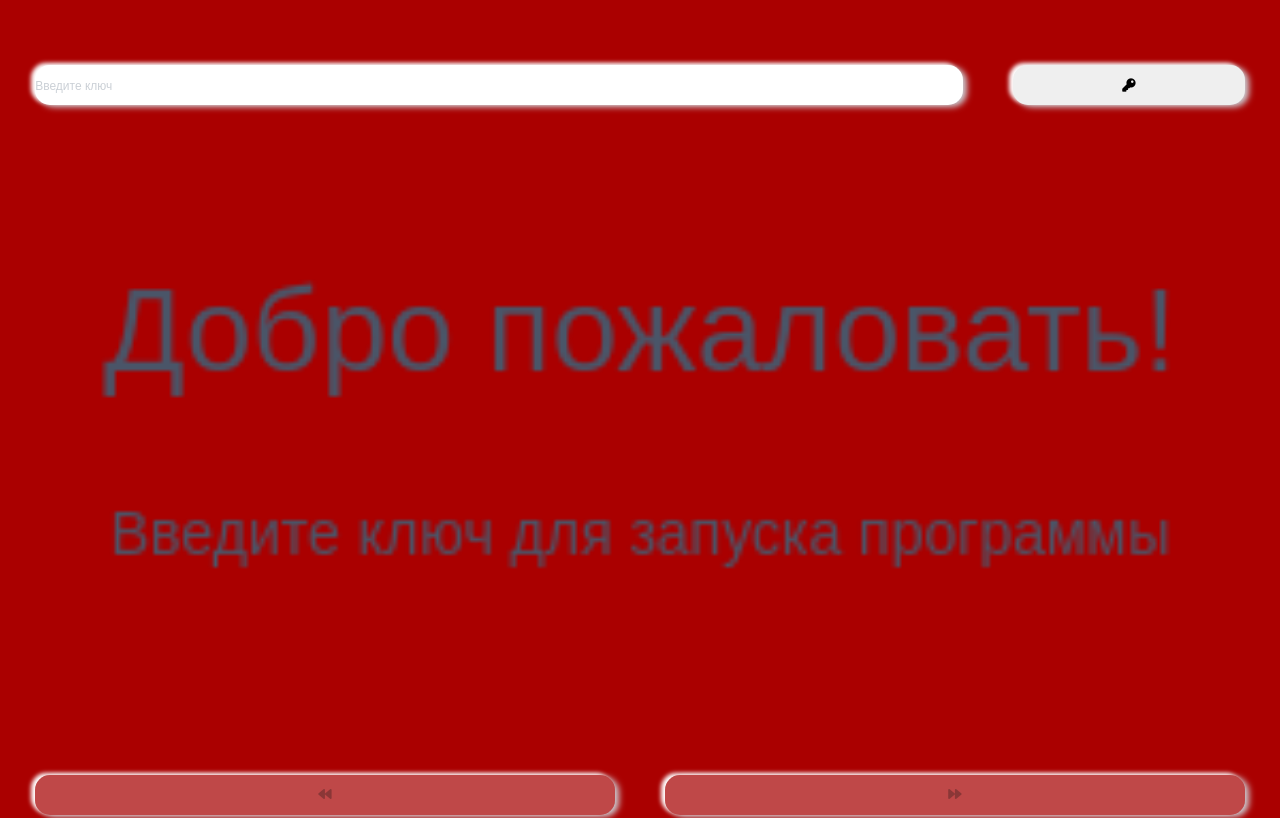
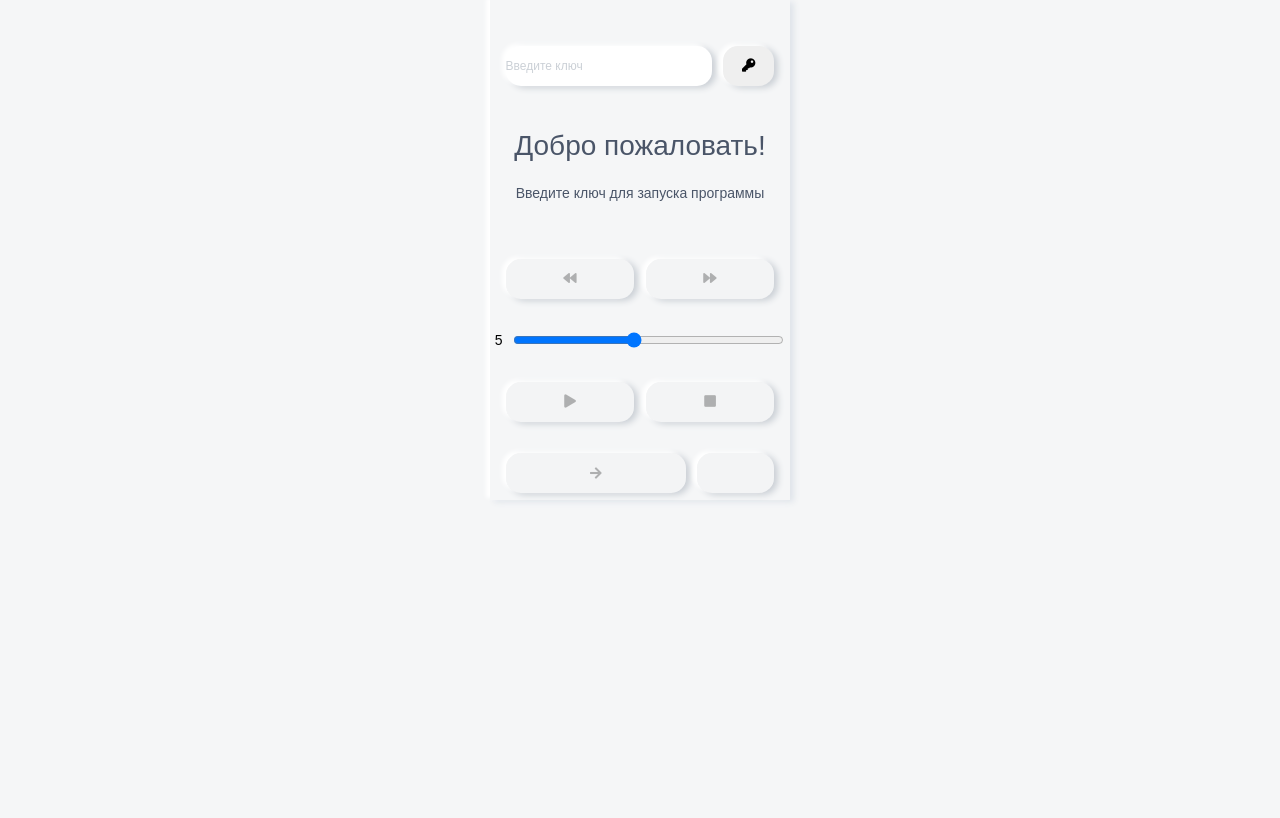
Before and after one commit to Kalinovi44-engineer/FunArt, a plain HTML site: page index.html in a window 1280 px wide. Shown: the top 818 px of the page. Drawn offline with Linux system fonts and the light colour scheme; a web font is replaced by a local one.

Commit message:
Update style.css

```diff
--- a/style.css
+++ b/style.css
@@ -126,18 +126,10 @@ input#myLoad::placeholder {
  width: 94%;
  box-shadow: none;
 }
-@media (max-width: 1290px){
-.container {
-  width: 100%;
-    height: 1000px;
-  box-shadow: none;
-  background-color: #aa0000;
-  }
-}
 @media (max-width: 768px){
 .container {
   width: 100%;
   height: 900px;
   box-shadow: none;
-  background-color: #00aa00;
 }
+}
```
